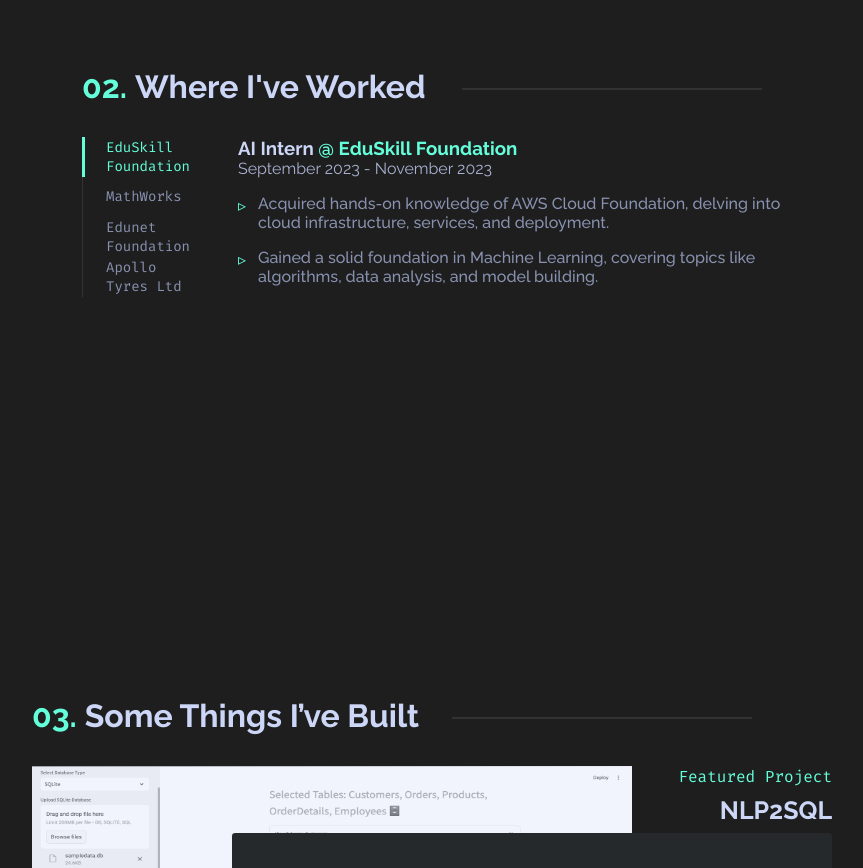
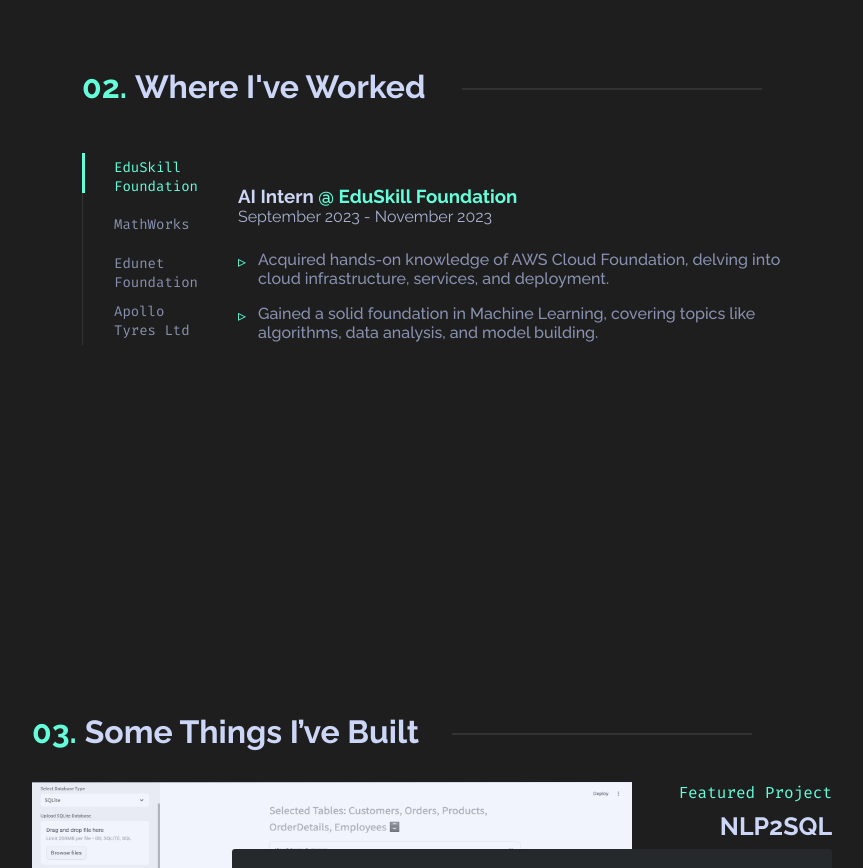
Before and after one commit to lohitkolluri/Portfolio, a Next.js app: page / in a window 1280 px wide. Shown: the part 1980-2848 px from the top of the page, without its empty margins (208-1071 px from the left). Built offline with nearby package versions, Linux system fonts and the light colour scheme.

Commit message:
🎨 Improve accessibility and code quality in various components

```diff
--- a/src/components/Button.tsx
+++ b/src/components/Button.tsx
@@ -7,7 +7,7 @@
 
 const Button: React.FC<ButtonProps> = ({ text, link }) => {
   return (
-    <a href={link} className="btn" target="_blank" rel="noopener noreferrer">
+    <a href={link} className="btn" target="_blank" rel="noopener noreferrer" aria-label={text}>
       {text}
     </a>
   );
--- a/src/components/Email.tsx
+++ b/src/components/Email.tsx
@@ -11,7 +11,7 @@
         delay: 1.95,
       }}
     >
-      <a href="mailto:lohitkolluri@gmail.com" className="email-link">
+      <a href="mailto:lohitkolluri@gmail.com" className="email-link" aria-label="Email Lohit Kolluri">
         lohitkolluri@gmail.com
       </a>
     </motion.div>
--- a/src/scss/sections/_expereince.scss
+++ b/src/scss/sections/_expereince.scss
@@ -6,7 +6,7 @@
     color: var(--lightest-slate);
     position: relative;
     h2 {
-      margin-bottom: 2rem;
+      margin-bottom: 3rem;
       font-size: var(--tx2large);
       font-weight: 700;
       &::before {
@@ -53,8 +53,8 @@
         background-color: var(--lightest-navy);
       }
       &-item {
-        height: 2.5rem;
-        padding: 0 1.5rem;
+        height: 3rem;
+        padding: 0 2rem;
         display: flex;
         vertical-align: middle;
         cursor: pointer;
@@ -85,6 +85,7 @@
       font-family: var(--raleway);
       &-position {
         color: var(--lightest-slate);
+        margin-top: 2rem;
         &-company {
           color: var(--theme-color);
         }
@@ -97,7 +98,7 @@
         display: flex;
         flex-direction: column;
         gap: 1rem;
-        margin-top: 1rem;
+        margin-top: 1.5rem;
         padding-left: 20px;
         &-item {
           position: relative;
--- a/src/sections/Contact.tsx
+++ b/src/sections/Contact.tsx
@@ -27,7 +27,7 @@
         get back to you!
       </p>
       <div className="contact-cta">
-        <Button link="mailto:lohitkolluri@gmail.com" text="Say Hello" />
+        <Button link="mailto:lohitkolluri@gmail.com" text="Say Hello" aria-label="Email Lohit Kolluri" />
       </div>
     </motion.div>
   );
--- a/src/sections/Experience.tsx
+++ b/src/sections/Experience.tsx
@@ -83,11 +83,9 @@
           <div className="underline"></div>
           {experiences.map((experience, index) => (
             <li
-              className={`exp-slider-item ${
-                index === selected && "exp-slider-item-selected"
-              }`}
+              className={`exp-slider-item ${index === selected ? "exp-slider-item-selected" : ""}`}
               onClick={() => setSelected(index)}
-              key={experience.name}
+              key={`${experience.name}-${index}`}
             >
               <span>{experience.name}</span>
             </li>
--- a/src/sections/Navbar.tsx
+++ b/src/sections/Navbar.tsx
@@ -105,7 +105,7 @@
                   delay: 0.3 + index * 0.1,
                 }}
               >
-                <Link href={link} className="nav-items-list-item-link">
+                <Link href={link} className="nav-items-list-item-link" aria-label={`Navigate to ${name}`}>
                   {name}
                 </Link>
               </motion.li>
```
Also changed, not shown: public/etc/image.png.
